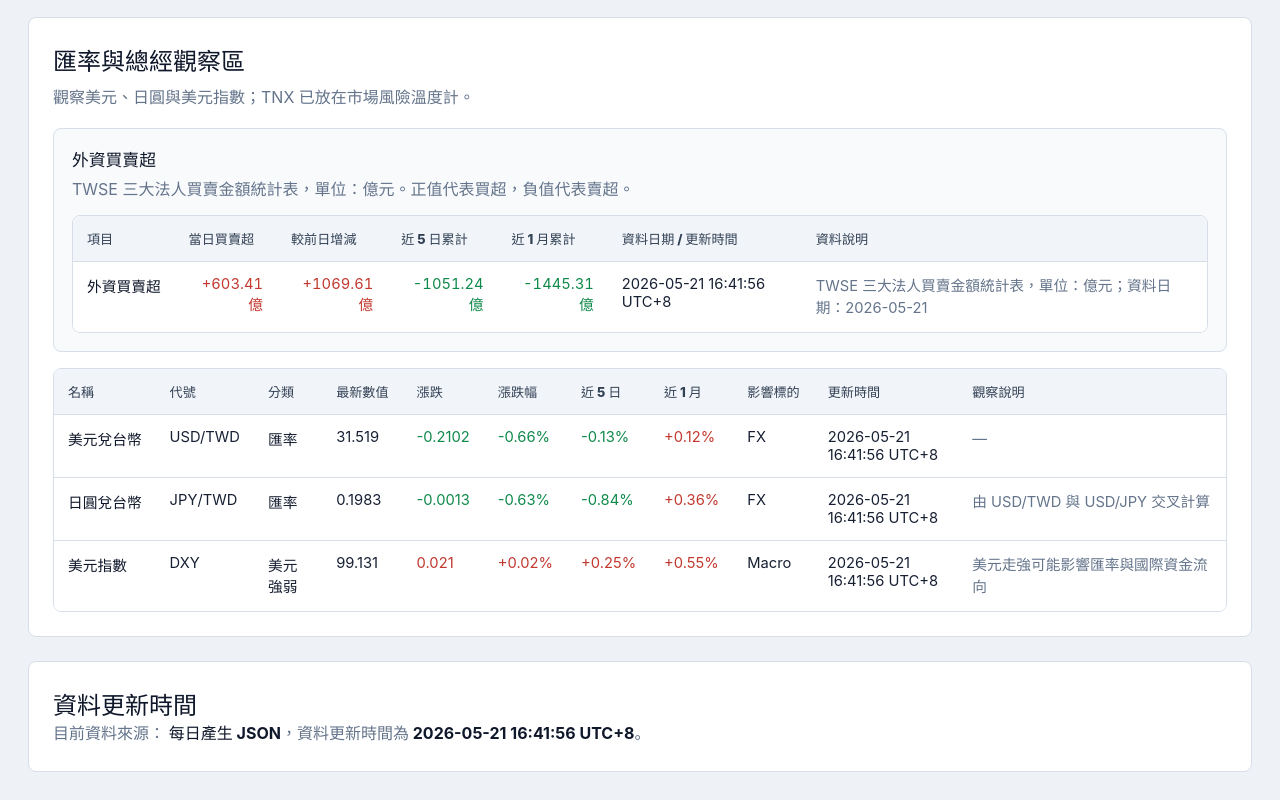
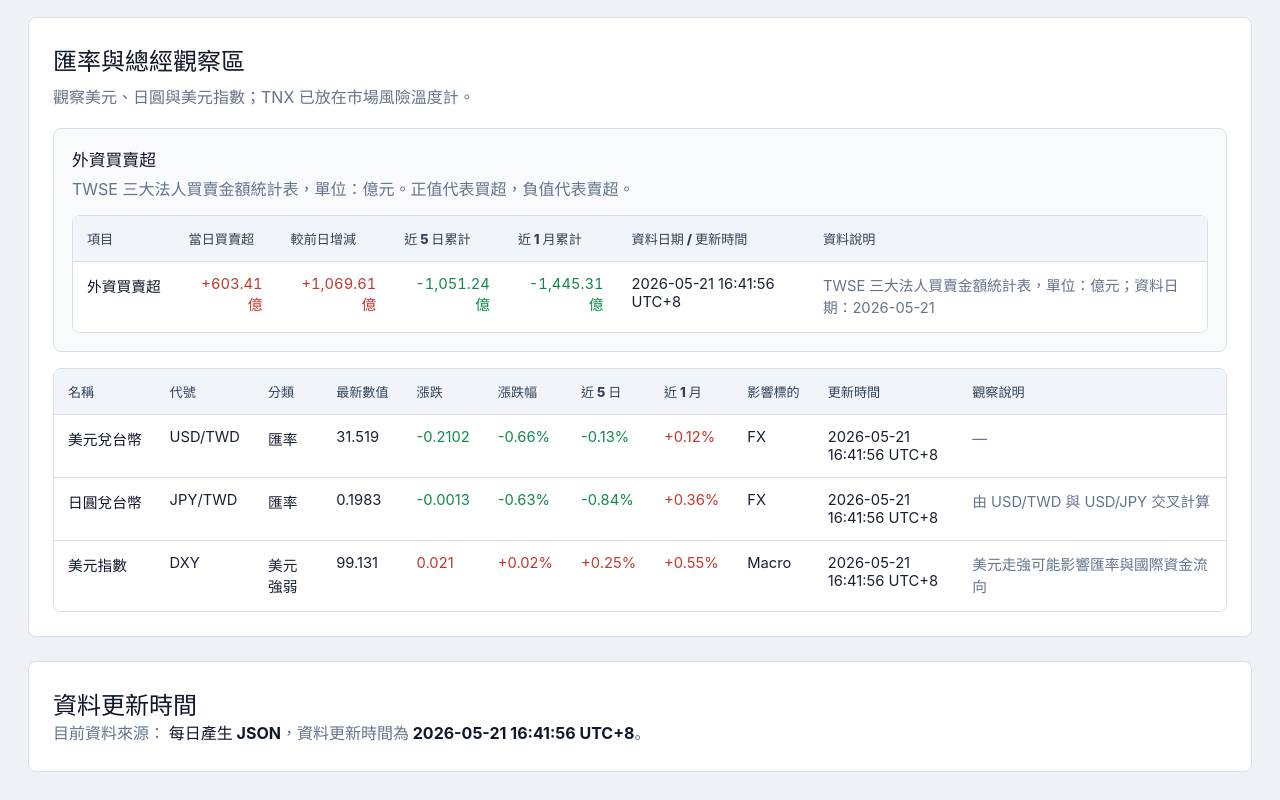
Before and after one commit to junyuo/market-watch-dashboard, a React (Vite) app: page / in a window 1280 px wide. Shown: the part 5777-6577 px from the top of the page. Built offline with nearby package versions, Linux system fonts and the light colour scheme.

Commit message:
「匯率與總經觀察區」的「外資買賣超」表格中，請把「當日買賣超」、「較前日增減」、「近 5 日累計」、「近 1 月累計」的數字加上千分號

```diff
--- a/src/components/ForeignFlowTable.tsx
+++ b/src/components/ForeignFlowTable.tsx
@@ -19,6 +19,22 @@ const trendClass = (value: number | string | undefined) => {
   }
 
   return "trend-neutral";
+};
+
+const formatFlowAmount = (value: number | string) => {
+  if (typeof value === "number") {
+    return new Intl.NumberFormat("zh-TW", { maximumFractionDigits: 6 }).format(value);
+  }
+
+  return value.replace(/[+-]?\d+(?:\.\d+)?/, (matchedValue) => {
+    const numericValue = Number(matchedValue);
+    if (!Number.isFinite(numericValue)) {
+      return matchedValue;
+    }
+
+    const prefix = matchedValue.startsWith("+") ? "+" : "";
+    return `${prefix}${new Intl.NumberFormat("zh-TW", { maximumFractionDigits: 6 }).format(numericValue)}`;
+  });
 };
 
 export function ForeignFlowTable({ item }: ForeignFlowTableProps) {
@@ -56,10 +72,10 @@ export function ForeignFlowTable({ item }: ForeignFlowTableProps) {
           <tbody>
             <tr>
               <td className="market-table__name">{item.name}</td>
-              <td className={`${trendClass(item.price)} market-table__numeric`}>{item.price}</td>
-              <td className={`${trendClass(item.change)} market-table__numeric`}>{item.change}</td>
-              <td className={`${trendClass(item.period5d)} market-table__numeric`}>{item.period5d}</td>
-              <td className={`${trendClass(item.period1m)} market-table__numeric`}>{item.period1m}</td>
+              <td className={`${trendClass(item.price)} market-table__numeric`}>{formatFlowAmount(item.price)}</td>
+              <td className={`${trendClass(item.change)} market-table__numeric`}>{formatFlowAmount(item.change)}</td>
+              <td className={`${trendClass(item.period5d)} market-table__numeric`}>{formatFlowAmount(item.period5d)}</td>
+              <td className={`${trendClass(item.period1m)} market-table__numeric`}>{formatFlowAmount(item.period1m)}</td>
               <td>{item.updatedAt}</td>
               <td className="market-table__note">{item.note ?? "—"}</td>
             </tr>
```
